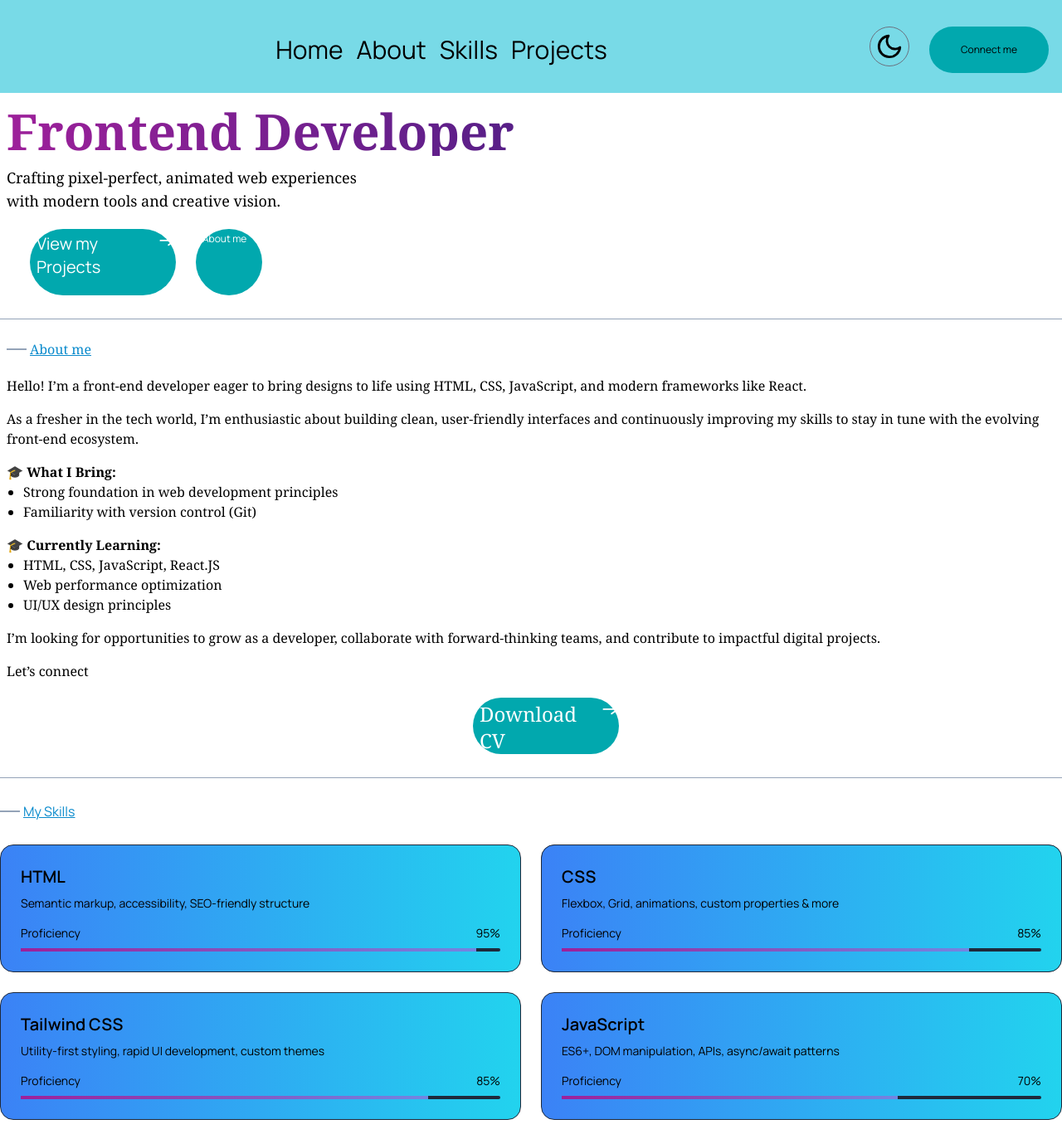
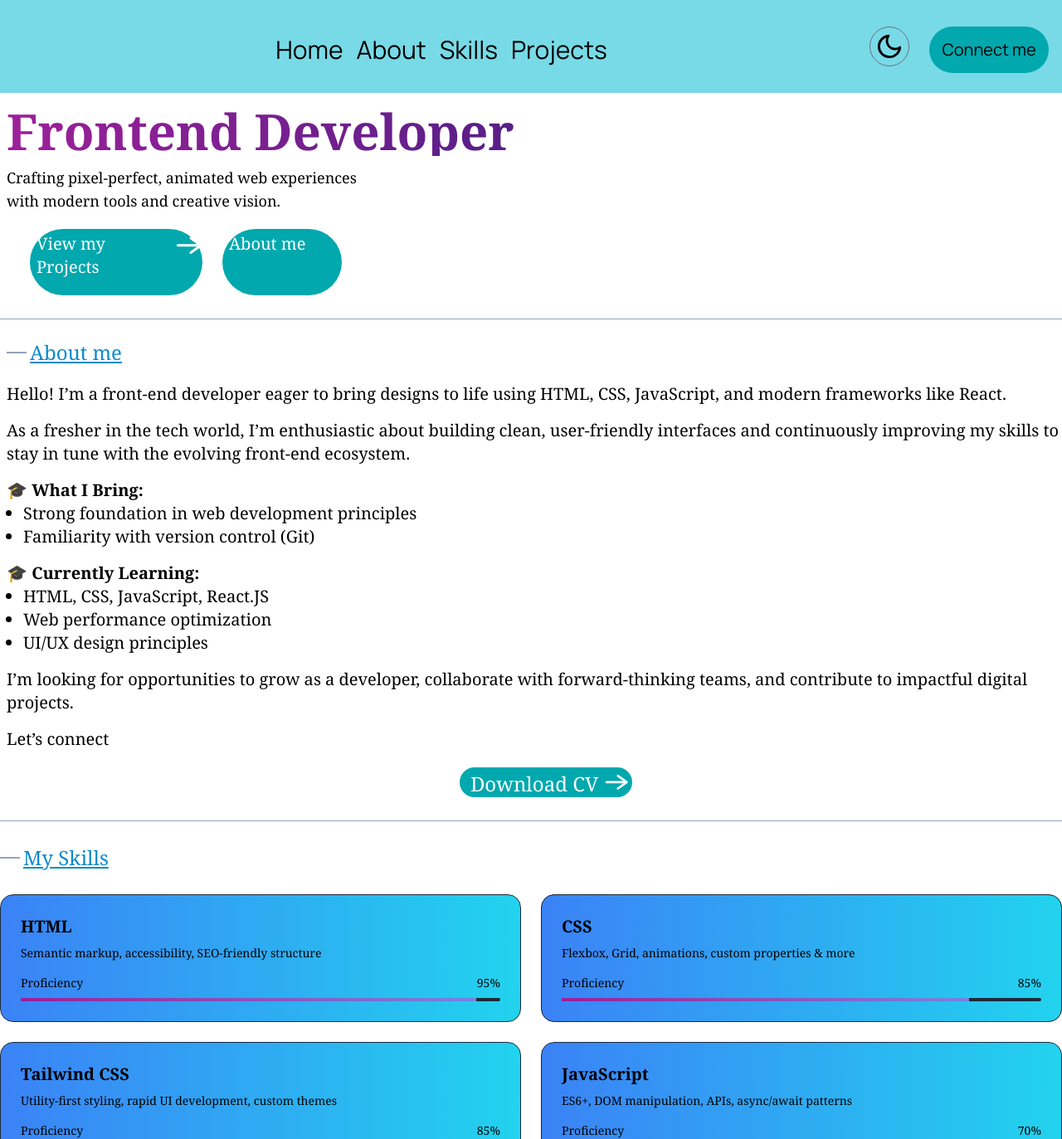
Before and after one commit to jinalp2002/Portfolio, a React (Vite) app: page / in a window 1280 px wide. Shown: the top 1373 px of the page at 83% size. Built offline with nearby package versions, Linux system fonts and the light colour scheme.

Commit message:
Portfolio

```diff
--- a/src/Component/About.tsx
+++ b/src/Component/About.tsx
@@ -7,9 +7,9 @@ const About = () => {
         <div id="About" className="mt-6 dark:text-slate-200 pl-2 font-serif">
             <div className="flex items-center gap-1">
                 <div className=" w-6 h-[2px] bg-slate-400"></div>
-                <p className="dark:text-yellow-300 text-[#098acc] underline">About me</p>
+                <p className="dark:text-yellow-300 text-[#098acc] underline text-lg  md:text-2xl">About me</p>
             </div>
-            <div className="space-y-4 mt-5">
+            <div className="space-y-4 mt-5 text-sm md:text-xl">
                 <p>
                     Hello! I’m a front-end developer eager to bring designs to life using HTML, CSS, JavaScript, and modern frameworks like React.
                 </p>
@@ -44,8 +44,8 @@ const About = () => {
                 </p>
             </div>
             <div className="flex justify-center gap-6 mt-5 ml-7 ">
-                <a href={cv} className="flex bg-[#01a8ae] rounded-full w-36  md:w-44 pl-2 text-xs md:text-2xl pt-1 text-white cursor-pointer dark:bg-[#0487d9]  justify-center">Download CV
-                    <img src={assets.arrow_icon} alt="" className="h-5 w-5 ml-2" />
+                <a href={cv} className="flex bg-[#01a8ae] rounded-full w-36  md:w-52 pl-2 text-xs md:text-2xl pt-1 text-white cursor-pointer dark:bg-[#0487d9]  justify-center">Download CV
+                    <img src={assets.arrow_icon} alt="" className="h-5 md:h-7 w-5 md:w-7 ml-2" />
                 </a>
 
             </div>
--- a/src/Component/Contact.tsx
+++ b/src/Component/Contact.tsx
@@ -42,7 +42,7 @@ function Contact() {
     };
 
     return (
-        <div id="Contact" className="flex flex-col items-center gap-7 px-4 sm:px-12 lg:px-24 xl:px-40 pt-30 text-gray-700 dark:text-white mt-7 pb-7">
+        <div id="Contact" className="flex flex-col items-center gap-7 px-4 sm:px-12 lg:px-24 xl:px-40 pt-30 text-gray-700 dark:text-white mt-7 pb-7 font-serif">
 
 
             <form onSubmit={onSubmit} className="grid sm:grid-cols-2 gap-3 sm:gap-5 max-w-2xl w-full">
--- a/src/Component/Hero.tsx
+++ b/src/Component/Hero.tsx
@@ -8,7 +8,7 @@ import Projects from "./Projects"
 const Hero = () => {
     return (
 
-        < div className="min-h-screen dark:bg-[#001927]" >
+        < div className="min-h-screen dark:bg-[#001927] font-serif" >
             <div className="dark:bg-[#001927] pl-2">
                 <h1 className="text-3xl md:text-6xl sm:text-4xl font-serif bg-gradient-to-r from-[#9d209a] to-[#0c1e73] bg-clip-text text-transparent pt-4 font-bold dark:from-[#ffe186] dark:to-[#80640e] ">Frontend Developer</h1>
                 <h2 className="text-[8px] md:text-lg sm:text-xs dark:text-slate-200 text-black font-serif pt-3">Crafting pixel-perfect, animated web experiences <br />
@@ -18,10 +18,10 @@ const Hero = () => {
 
             </div>
             <div className="flex gap-6 mt-5 ml-7 ">
-                <a href="#Projects" className="flex bg-[#01a8ae] rounded-full w-36 md:w-44 pl-2 text-xs md:text-xl pt-1 text-white cursor-pointer dark:bg-[#0487d9] ml-2 md:h-20 ">View my Projects
-                    <img src={assets.arrow_icon} alt="" className="h-5 w-5 ml-2" />
+                <a href="#Projects" className="flex bg-[#01a8ae] rounded-full w-36 md:w-52 pl-2 text-xs md:text-xl pt-1 text-white cursor-pointer dark:bg-[#0487d9] ml-2 md:h-20 ">View my Projects
+                    <img src={assets.arrow_icon} alt="" className="h-5 md:h-8 w-5 md:w-8 ml-2" />
                 </a>
-                <a href="#About" className="bg-[#01a8ae] rounded-full w-20 pl-2 text-xs pt-1 text-white cursor-pointer dark:bg-[#0487d9]">About me</a>
+                <a href="#About" className="bg-[#01a8ae] rounded-full w-20 md:w-36 pl-2 text-xs md:text-xl pt-1 text-white cursor-pointer dark:bg-[#0487d9]">About me</a>
             </div>
 
             <div className="w-full h-[1px] bg-slate-400 mt-7"></div>
--- a/src/Component/MySkills.tsx
+++ b/src/Component/MySkills.tsx
@@ -3,9 +3,9 @@
 const MySkills = () => {
     return (
         <div>
-            <div className="flex items-center gap-1 mt-7">
+            <div className="flex items-center gap-1 mt-7 font-serif">
                 <div className=" w-6 h-[2px] bg-slate-400"></div>
-                <p className="dark:text-yellow-300 text-[#098acc] underline">My Skills</p>
+                <p className="dark:text-yellow-300 text-[#098acc] underline text-lg  md:text-2xl">My Skills</p>
             </div>
             <div id="Skills" className=" min-h-screen dark:bg-black mt-7 ">
 
--- a/src/Component/Navbar.tsx
+++ b/src/Component/Navbar.tsx
@@ -24,7 +24,7 @@ const Navbar = ({ theme, setTheme }: props) => {
             </div>
             <div className="flex  ml-2 sm:ml-auto">
                 <Themetoggle theme={theme} setTheme={setTheme} />
-                <a href="#Contact" className="text-xs items-center ml-3 sm:ml-6 h-6 md:h-14  w-24 md:w-36 dark:bg-[#0487d9] bg-[#01a8ae] rounded-full mt-2 flex justify-center">Connect me</a>
+                <a href="#Contact" className="text-xs md:text-xl items-center ml-3 sm:ml-6 h-6 md:h-14  w-24 md:w-36 dark:bg-[#0487d9] bg-[#01a8ae] rounded-full mt-2 flex justify-center">Connect me</a>
             </div>
 
         </div>
--- a/src/Component/Projects.tsx
+++ b/src/Component/Projects.tsx
@@ -6,7 +6,7 @@ const Projects = () => {
             <div className="bg-white dark:bg-[#14141a] rounded-xl shadow-lg p-5 ">
                 <div className="flex items-center gap-1 ">
                     <div className=" w-6 h-[2px] bg-slate-400"></div>
-                    <p className="dark:text-yellow-300 text-[#098acc] underline">Projects</p>
+                    <p className="dark:text-yellow-300 text-[#098acc] underline text-lg  md:text-2xl">Projects</p>
 
                 </div>
                 <div className="flex gap-5  mt-7 ">
```
